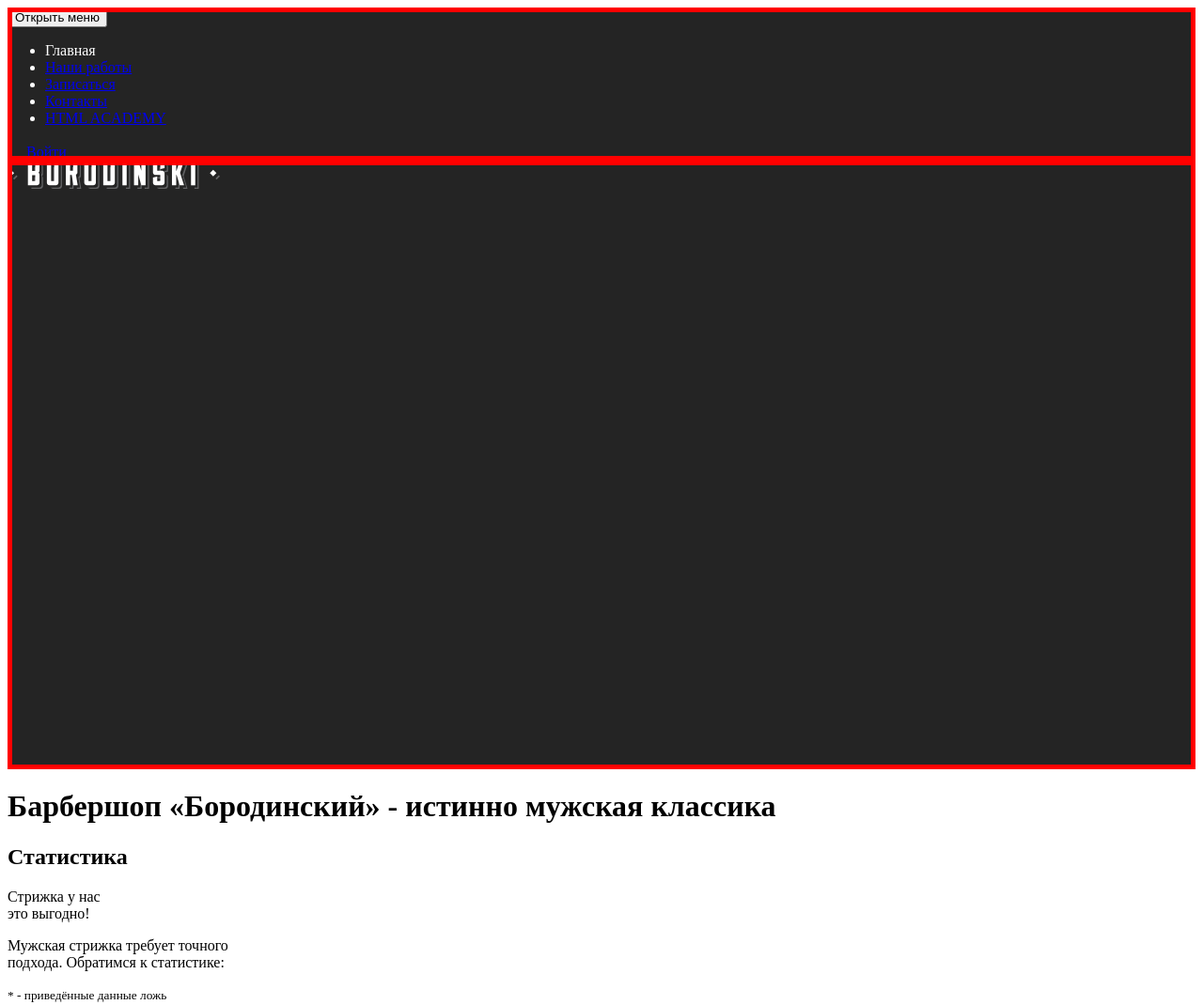
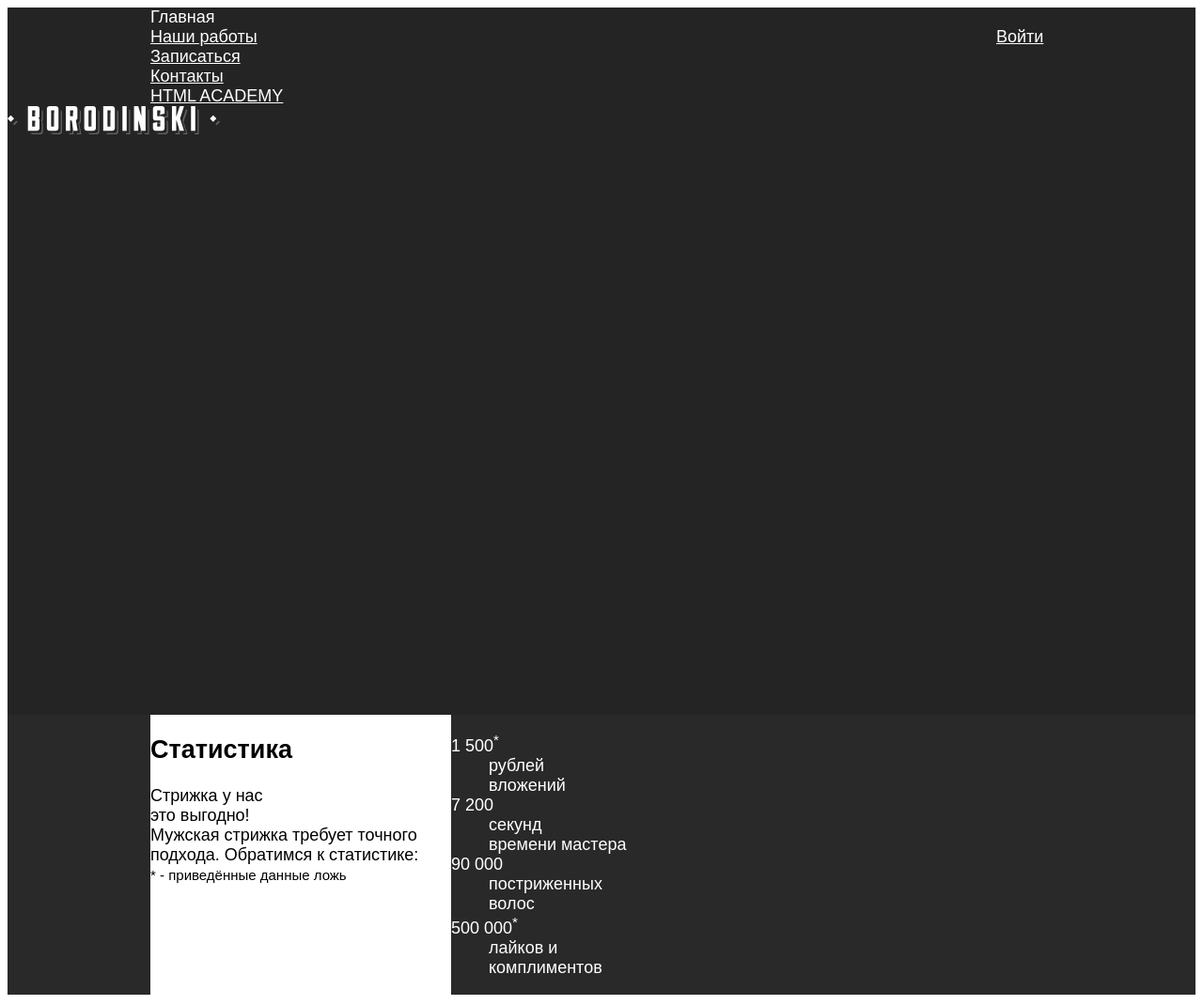
Before and after one commit to SvetlanaEP/Barbershop, a website: page source/index.html in a window 1280 px wide. Shown: the top 1070 px of the page at 94% size. Drawn offline with nearby package versions, Linux system fonts and the light colour scheme; files that its build step writes are made by us from their sources.

Commit message:
Адаптивная сетка главной страницы

```diff
--- a/source/sass/blocks/main-nav.scss
+++ b/source/sass/blocks/main-nav.scss
@@ -1,4 +1,33 @@
 .main-nav {
-  outline: 5px solid red;
-  outline-offset: -5px;
+
 }
+
+.main-nav__list {
+  margin: 0;
+  padding: 0;
+  list-style: none;
+}
+
+.main-nav__list a {
+  color: white;
+}
+
+@media (min-width: $tablet-width) {
+  .main-nav__wrapper {
+    display: flex;
+    justify-content: space-between;
+    width: 640px;
+    margin: 0 auto;
+  }
+
+  .main-nav__toggle {
+    display: none;
+  }
+}
+
+@media (min-width: $desktop-width) {
+  .main-nav__wrapper {
+    width: 960px;
+  }
+
+}
--- a/source/sass/blocks/page-header.scss
+++ b/source/sass/blocks/page-header.scss
@@ -9,9 +9,6 @@
 .page-header__logo {
   min-height: 85px;
 
-  outline: 5px solid red;
-  outline-offset: -5px;
-
   @media (min-width: $tablet-width) {
       order: 2;
       min-height: 400px;
--- /dev/null
+++ b/source/sass/blocks/page.scss
@@ -0,0 +1,5 @@
+.page {
+  height: 100%;
+  font-size: 18px;
+  font-family: "PT Sans Narrow", "Arial", sans-serif;
+}
--- /dev/null
+++ b/source/sass/blocks/site-list.scss
@@ -0,0 +1,16 @@
+.site-list {
+
+}
+
+@media (min-width: $tablet-width) {
+  .site-list {
+    width: 570px;
+  }
+}
+
+@media (min-width: $desktop-width) {
+  .site-list {
+    width: 780px;
+  }
+
+}
--- /dev/null
+++ b/source/sass/blocks/stats.scss
@@ -0,0 +1,48 @@
+.stats {
+  background-color: $darkgrey;
+  color: white;
+}
+
+.stats__wrapper {
+  @media (min-width: $tablet-width) {
+    padding: 0 64px;
+  }
+
+  @media (min-width: $desktop-width) {
+    margin: auto;
+    max-width: 960px;
+
+    display: grid;
+    grid-template-columns: 1fr 2fr;
+
+  }
+}
+
+.stats__header {
+  background-color: white;
+  color: black;
+}
+
+.stats__slogan {
+  margin: 0;
+}
+
+.stats__intro {
+  margin: 0;
+}
+
+.stats__legend {
+  margin: 0;
+}
+
+.stats__legend--top {
+  @media (max-width: $mobile-width-only) {
+    display: none;
+  }
+}
+
+.stats__legend--bottom {
+  @media (min-width: $tablet-width) {
+    display: none;
+  }
+}
--- /dev/null
+++ b/source/sass/blocks/user-list.scss
@@ -0,0 +1,10 @@
+.user-list {
+
+}
+
+@media (min-width: $tablet-width) {
+  .user-list {
+    width: 60px;
+  }
+
+}
--- a/source/sass/global/fonts.scss
+++ b/source/sass/global/fonts.scss
@@ -0,0 +1,9 @@
+@font-face {
+  font-family: 'PT Sans Narrow', sans-serif;
+  font-weight: normal;
+  font-style: normal;
+  font-display: swap;
+
+
+
+}
--- a/source/sass/global/global.scss
+++ b/source/sass/global/global.scss
@@ -0,0 +1,15 @@
+.visually-hidden {
+  position: absolute;
+
+  width: 1px;
+  height: 1px;
+  margin: -1px;
+  border: 0;
+  padding: 0;
+
+  white-space: nowrap;
+
+  clip-path: inset(100%);
+  clip: rect(0 0 0 0);
+  overflow: hidden;
+}
--- a/source/sass/global/variables.scss
+++ b/source/sass/global/variables.scss
@@ -3,3 +3,9 @@
 $tablet-width:768px;
 $desktop-width:1200px;
 $mobile-width-only:767px;
+
+
+//Colors
+
+$darkgrey: #292929;
+$lightgrey: #f8f5f2;
--- a/source/sass/style.scss
+++ b/source/sass/style.scss
@@ -1,5 +1,10 @@
 @import "global/variables.scss";
 @import "global/fonts.scss";
+@import "global/global";
 
+@import "blocks/page";
 @import "blocks/page-header.scss";
 @import "blocks/main-nav.scss";
+@import "blocks/site-list";
+@import "blocks/user-list";
+@import "blocks/stats";
```
Also changed, not shown: source/sass/global/fonts/OFL.txt (added, +94 -0 lines), source/sass/global/fonts/PTSansNarrow-Bold.ttf (added), source/sass/global/fonts/PTSansNarrow-Regular.ttf (added).
